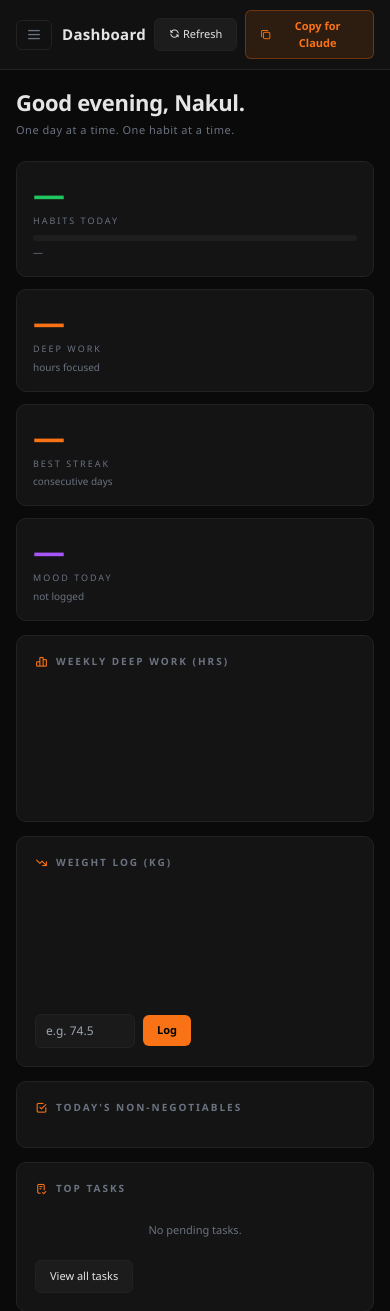
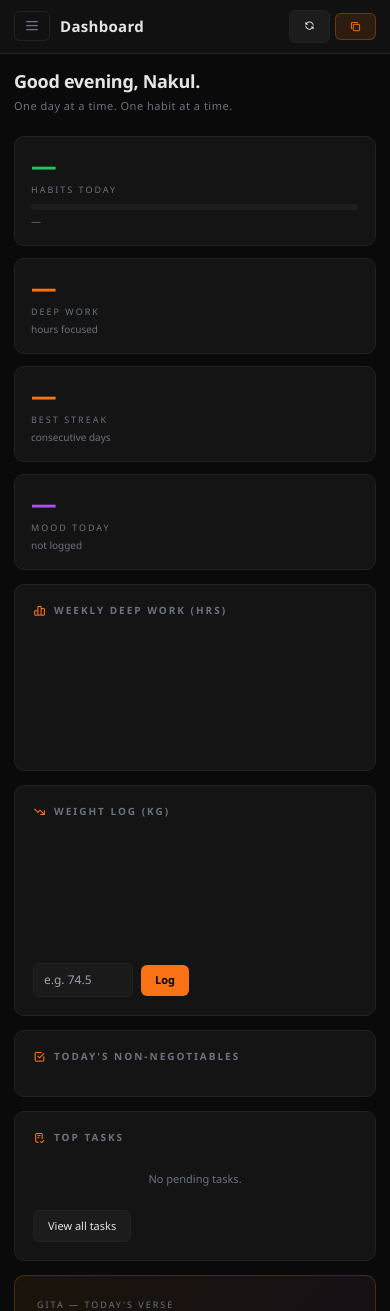
Before and after one commit to chamyachinu-bit/nakul-focus, a Flask app: page / in a window 390 px wide. Shown: the top 1311 px of the page. Run offline with Flask 3, Linux system fonts and the light colour scheme; data that the repository does not hold is empty; parts of the project's set-up code (start-up, migrations or seed data) failed here and were passed over; some libraries are stand-ins or nearby versions.

Commit message:
fix: history API PostgreSQL compat + mobile CSS improvements
- history_api: add AS alias to subquery (required by PostgreSQL)
- history_api: fix tuple unpacking `for (d,) in dates` -> `for row in dates; d = row[0]`
  (_Row is a dict; iterating it yields keys not values, so dates were wrong)
- Mobile: add overflow-x: auto on tables (timetable was overflowing)
- Mobile: add .mobile-hide class; hide Refresh/Copy text labels on small screens
- Mobile: tighten topbar gap, reduce section-title/stat-val font sizes
- Mobile: sidebar z-index 200 already set in base CSS, removed redundant override

Co-Authored-By: Claude Sonnet 4.6 <noreply@anthropic.com>

```diff
--- a/dashboard/app.py
+++ b/dashboard/app.py
@@ -682,6 +682,7 @@ def history_api():
     conn = get_connection()
 
     # All distinct dates in range (union of all activity tables)
+    # Subquery alias required for PostgreSQL; WHERE filters the unioned result
     dates = conn.execute("""
         SELECT DISTINCT date FROM (
             SELECT date FROM habit_logs
@@ -690,12 +691,13 @@ def history_api():
             UNION SELECT date FROM weight_logs
             UNION SELECT date FROM mood_logs
             UNION SELECT date FROM timetable_logs
-        ) WHERE date BETWEEN ? AND ? ORDER BY date DESC
+        ) AS all_dates WHERE date BETWEEN ? AND ? ORDER BY date DESC
     """, (from_date, to_date)).fetchall()
 
     from datetime import datetime as _dt
     result = []
-    for (d,) in dates:
+    for row in dates:
+        d = row[0]  # row["date"] works too; integer index avoids key-name assumptions
         label = _dt.strptime(d, "%Y-%m-%d").strftime("%A, %d %B %Y")
 
         # Habits
--- a/dashboard/templates/index.html
+++ b/dashboard/templates/index.html
@@ -227,18 +227,25 @@
     .hamburger { display: none; background: none; border: 1px solid var(--border); border-radius: 6px; color: var(--muted); padding: 6px 9px; cursor: pointer; font-size: 16px; line-height: 1; }
     .hamburger:hover { color: var(--text); border-color: var(--border2); }
     .sidebar-overlay { display: none; position: fixed; inset: 0; background: rgba(0,0,0,0.55); z-index: 99; }
+    .mobile-hide { display: inline; }
     @media (max-width: 768px) {
       .hamburger { display: flex; align-items: center; }
-      .sidebar { transform: translateX(-100%); transition: transform 0.25s ease; position: fixed; z-index: 200; }
+      .sidebar { transform: translateX(-100%); transition: transform 0.25s ease; z-index: 200; }
       .sidebar.open { transform: translateX(0); box-shadow: 4px 0 24px rgba(0,0,0,0.6); }
       .sidebar-overlay.show { display: block; }
       .main { margin-left: 0; }
-      .content { padding: 16px; }
+      .content { padding: 14px; }
       .grid-2, .grid-3, .grid-4 { grid-template-columns: 1fr !important; }
-      .topbar { padding: 10px 16px; }
+      .topbar { padding: 10px 14px; gap: 6px; }
+      .topbar-right { gap: 5px; }
       .form-row { flex-direction: column; }
       .form-row .form-group { max-width: 100% !important; width: 100% !important; min-width: 0 !important; }
-      .form-row button { width: 100%; }
+      .form-row button { align-self: stretch; }
+      .mobile-hide { display: none; }
+      table { display: block; overflow-x: auto; -webkit-overflow-scrolling: touch; }
+      .section-title { font-size: 18px; }
+      .stat-val { font-size: 1.6rem; }
+      .big-num { font-size: 1.8rem; }
     }
   </style>
 </head>
@@ -293,8 +300,8 @@
     </div>
     <div class="topbar-right">
       <span id="last-refresh" style="font-size:10px;color:var(--muted)"></span>
-      <button class="btn-ghost" onclick="loadData()"><i class="ti ti-refresh"></i> Refresh</button>
-      <button class="btn-copy" onclick="copyForClaude()"><i class="ti ti-copy"></i> Copy for Claude</button>
+      <button class="btn-ghost" onclick="loadData()"><i class="ti ti-refresh"></i><span class="mobile-hide"> Refresh</span></button>
+      <button class="btn-copy" onclick="copyForClaude()"><i class="ti ti-copy"></i><span class="mobile-hide"> Copy for Claude</span></button>
     </div>
   </div>
 
```
